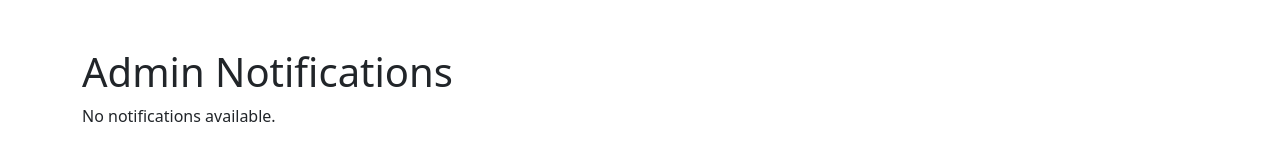
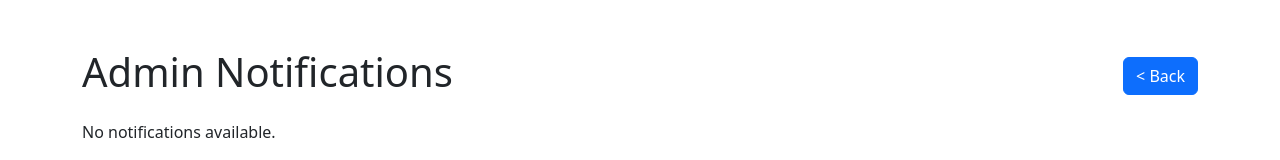
Before and after one commit to dashme-africa/webapp, a React (Vite) app: page /admin/notifications in a window 1280 px wide. Shown: the top 160 px of the page. Built offline with nearby package versions, Linux system fonts and the light colour scheme.

Commit message:
first commit

```diff
--- a/src/components/AdminNotification.jsx
+++ b/src/components/AdminNotification.jsx
@@ -1,10 +1,17 @@
 import React from 'react';
+import { Link } from 'react-router-dom';
+import { Button } from "react-bootstrap";
 
 const AdminNotification = ({ notifications, markNotificationAsRead }) => {
   console.log(notifications)
   return (
     <div className="container my-5">
+      <div className="d-flex justify-content-between align-items-center mb-3">
         <h1>Admin Notifications</h1>
+        <Link to="/adminDashboard">
+          <Button>&lt; Back</Button>
+        </Link>
+      </div>
       {notifications.length === 0 ? (
         <p>No notifications available.</p>
       ) : (
@@ -16,7 +23,9 @@ const AdminNotification = ({ notifications, markNotificationAsRead }) => {
               onClick={() => markNotificationAsRead(notification._id)}
             >
               {notification.message}
-                {!notification.read && <span className="badge bg-secondary ms-2">Unread</span>}
+              {!notification.read && (
+                <span className="badge bg-secondary ms-2">Unread</span>
+              )}
             </li>
           ))}
         </ul>
```
Lines whose indentation alone changed are shown as unchanged.
